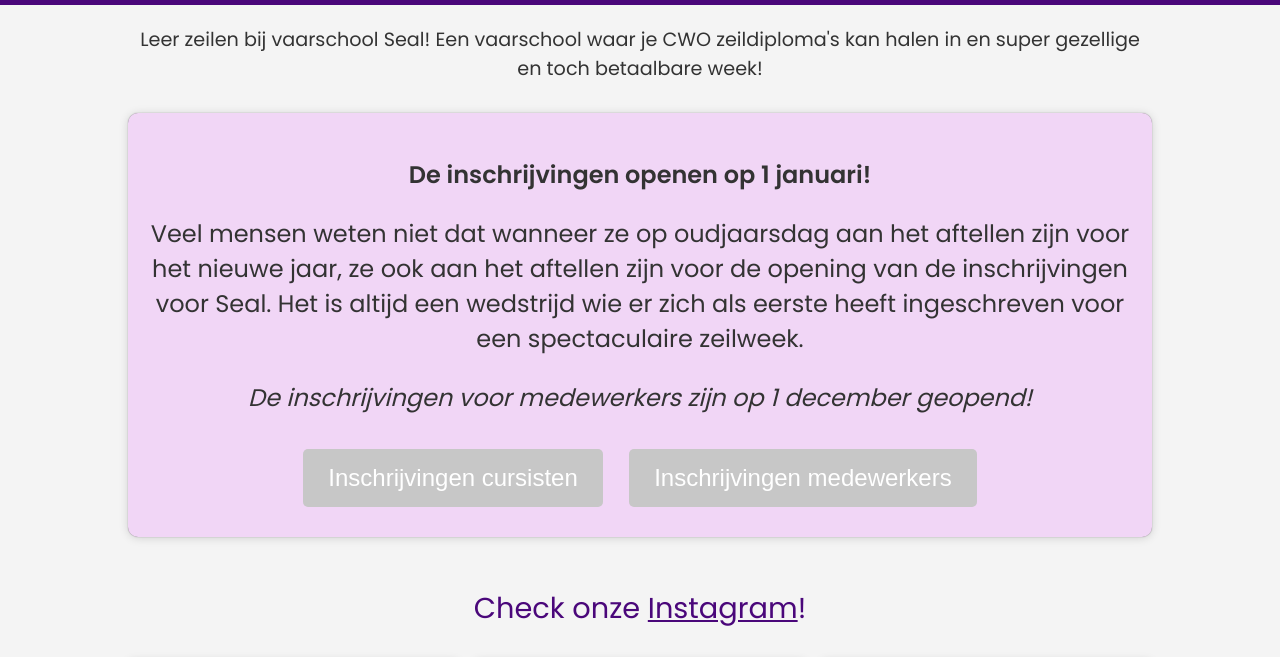
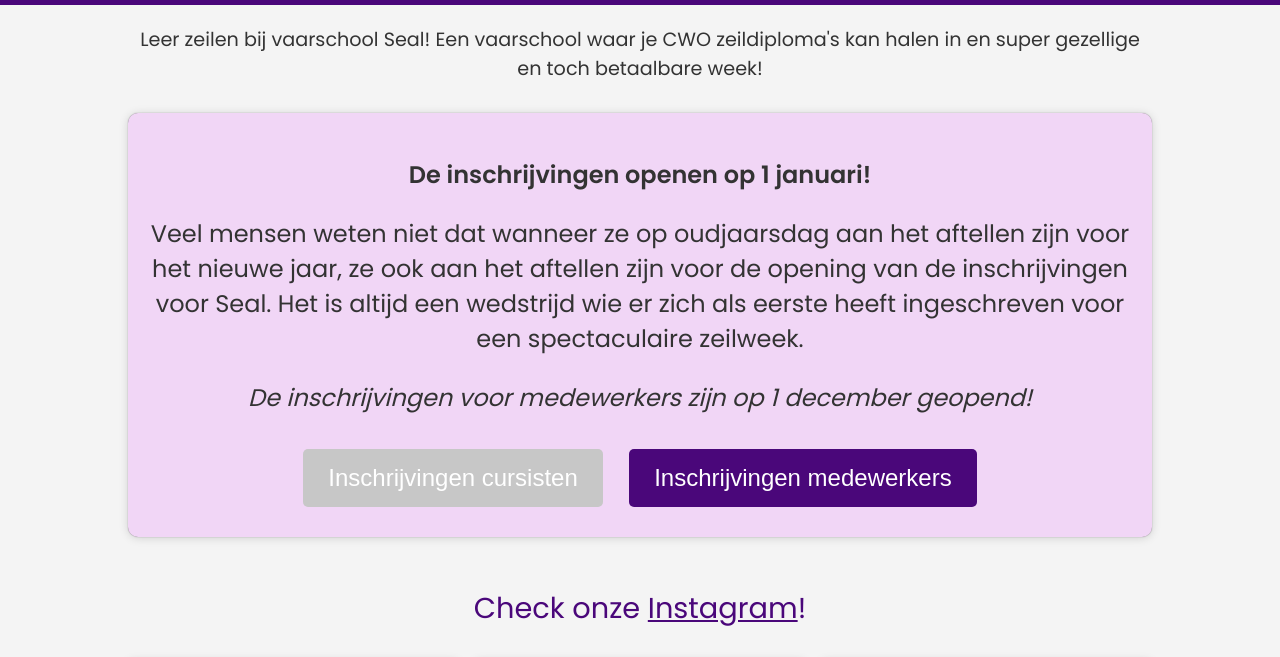
Before and after one commit to Vincent11364/tempSeal, a plain HTML site: page index.html in a window 1280 px wide. Shown: the part 142-799 px from the top of the page. Drawn offline with Linux system fonts and the light colour scheme; a script that the page names is missing.

Commit message:
Update stylesheet.css

```diff
--- a/stylesheet.css
+++ b/stylesheet.css
@@ -53,13 +53,21 @@
 }
 
 .registration button {
-    background-color: #c7c7c7;
     color: white;
     border: none;
     padding: 15px 25px;
     font-size: 1em;
     margin: 10px;
     border-radius: 5px;
+}
+
+.button-active {
+    background-color: var(--purple);
+    cursor: pointer;
+}
+
+.button-inactive{
+    background-color: #c7c7c7;
 }
 
 .socials-header {
```
